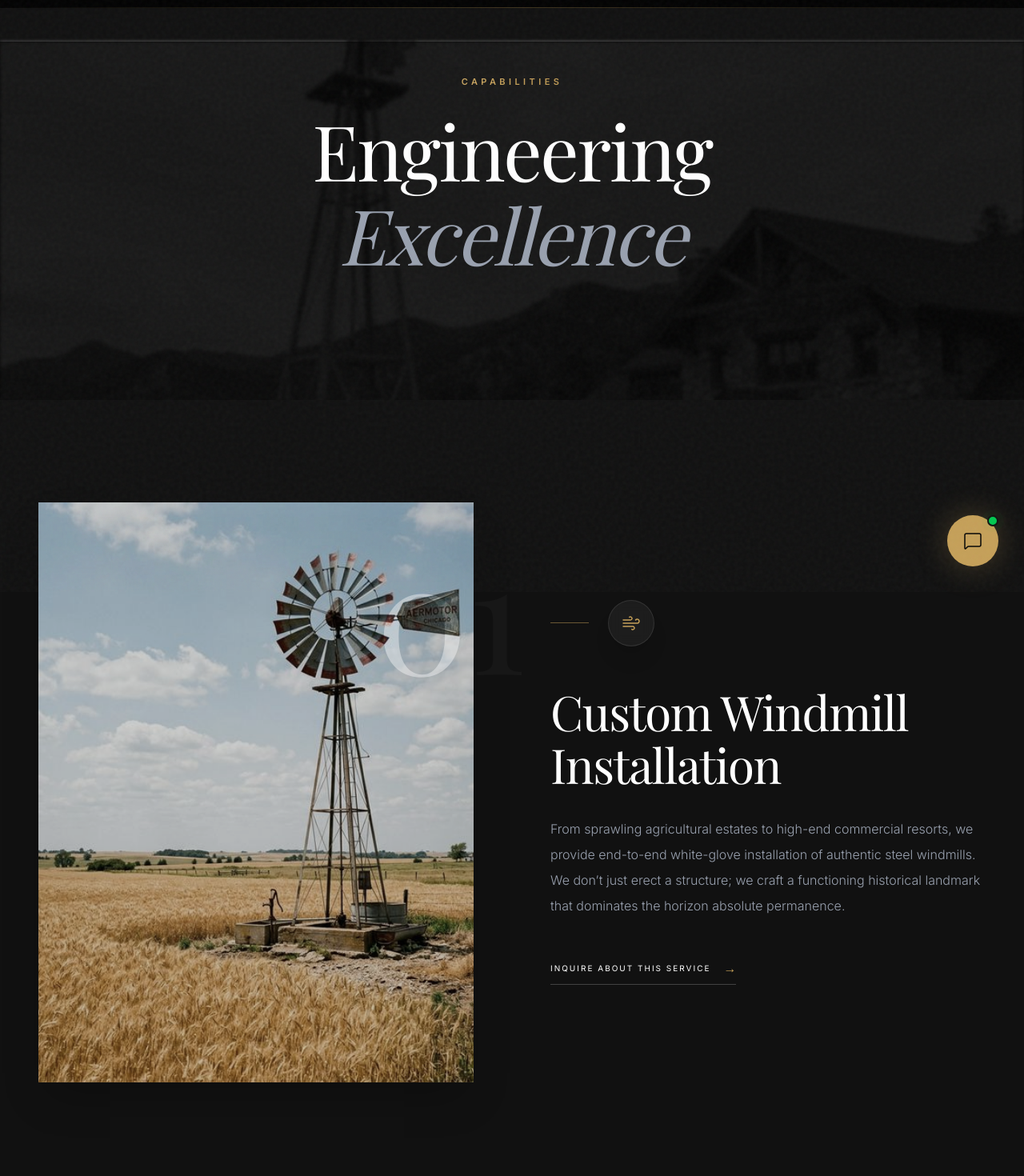
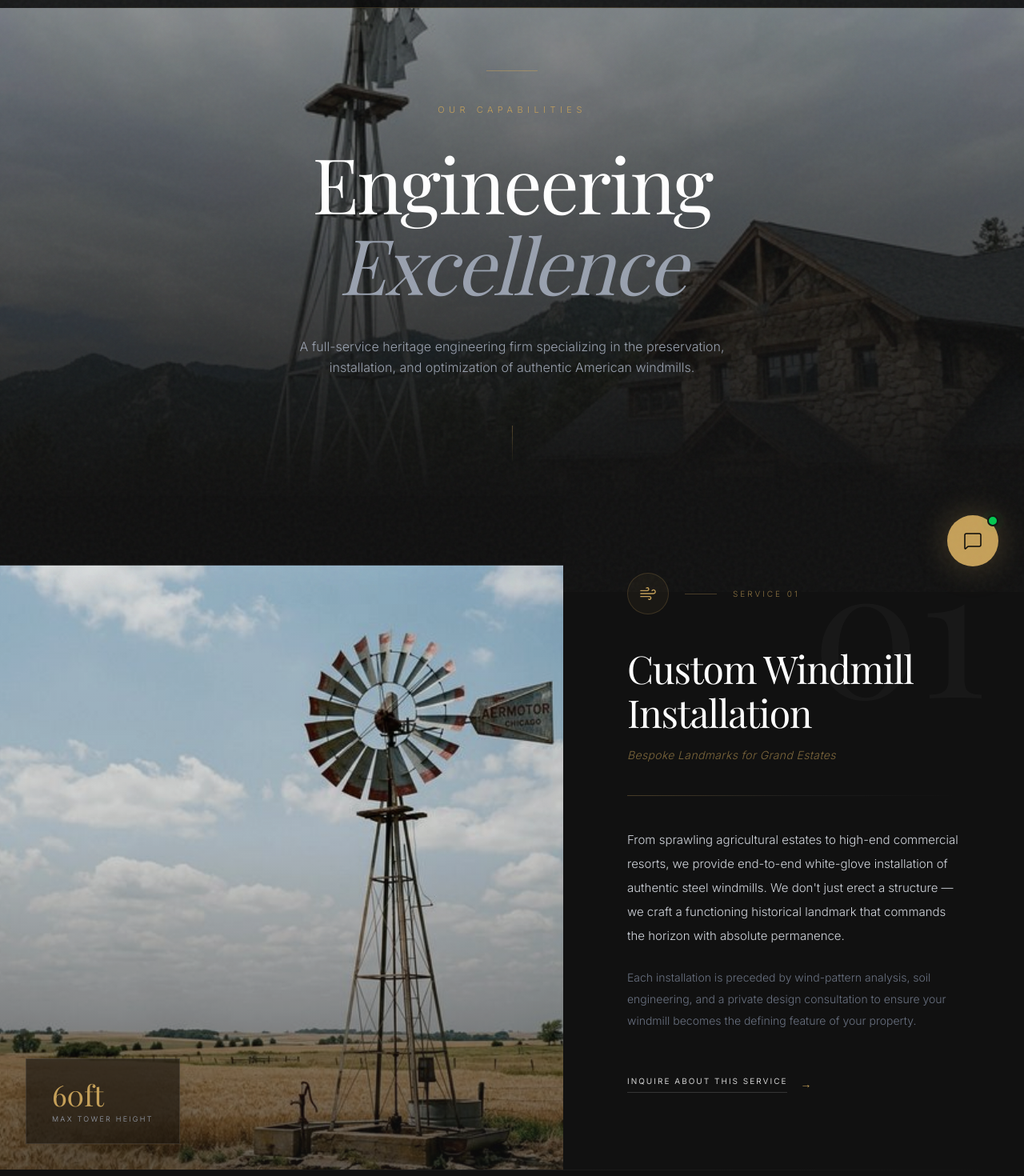
Before and after one commit to Founditmarketing/midwest, a React (Vite) app: page /services in a window 1280 px wide. Shown: the part 60-1530 px from the top of the page at 80% size. Built offline with nearby package versions, Linux system fonts and the light colour scheme; a web font is replaced by a local one.

Commit message:
refine: elevate services page with parallax, glassmorphic stat cards, and richer editorial depth

```diff
--- a/src/pages/Services.tsx
+++ b/src/pages/Services.tsx
@@ -1,4 +1,4 @@
-    import React from 'react';
+import React, { useRef } from 'react';
 import { motion, useScroll, useTransform } from 'motion/react';
 import { Link } from 'react-router-dom';
 import { Wind, Wrench, Droplets, PackageSearch } from 'lucide-react';
@@ -6,155 +6,253 @@ import { Wind, Wrench, Droplets, PackageSearch } from 'lucide-react';
 const services = [
   {
     num: '01',
-    icon: <Wind size={24} className="text-heritage-gold" strokeWidth={1.5} />,
+    icon: <Wind size={22} className="text-heritage-gold" strokeWidth={1.5} />,
     title: 'Custom Windmill Installation',
-    desc: 'From sprawling agricultural estates to high-end commercial resorts, we provide end-to-end white-glove installation of authentic steel windmills. We don’t just erect a structure; we craft a functioning historical landmark that dominates the horizon absolute permanence.',
-    image: '/images/realistic_hero_windmill.png'
+    subtitle: 'Bespoke Landmarks for Grand Estates',
+    desc: 'From sprawling agricultural estates to high-end commercial resorts, we provide end-to-end white-glove installation of authentic steel windmills. We don\'t just erect a structure — we craft a functioning historical landmark that commands the horizon with absolute permanence.',
+    detail: 'Each installation is preceded by wind-pattern analysis, soil engineering, and a private design consultation to ensure your windmill becomes the defining feature of your property.',
+    image: '/images/realistic_hero_windmill.png',
+    stat: { value: '60ft', label: 'Max Tower Height' }
   },
   {
     num: '02',
-    icon: <Droplets size={24} className="text-heritage-gold" strokeWidth={1.5} />,
+    icon: <Droplets size={22} className="text-heritage-gold" strokeWidth={1.5} />,
     title: 'Pond Aeration & Water Delivery',
-    desc: 'Midwest Windmill is the only firm with the capability to retrofit older windmills for modern pond aeration. We utilize sub-surface mathematical engineering and massive rotor torque to deeply oxygenate massive bodies of water, eliminating algae and fostering aquatic life.',
-    image: '/images/realistic_aeration_windmill.png'
+    subtitle: 'Wind-Powered Environmental Engineering',
+    desc: 'Midwest Windmill is the only firm with the capability to retrofit heritage windmills for modern pond aeration. We utilize sub-surface mathematical engineering and massive rotor torque to deeply oxygenate expansive bodies of water — eliminating algae and fostering aquatic life.',
+    detail: 'Our systems aerate up to 2.5 acres of surface water using zero electricity, making them the most sustainable and elegant solution for estate ponds and commercial lakes alike.',
+    image: '/images/realistic_aeration_windmill.png',
+    stat: { value: '2.5ac', label: 'Aeration Capacity' }
   },
   {
     num: '03',
-    icon: <Wrench size={24} className="text-heritage-gold" strokeWidth={1.5} />,
+    icon: <Wrench size={22} className="text-heritage-gold" strokeWidth={1.5} />,
     title: 'Heritage Repairs & Restoration',
-    desc: 'Our master craftsmen have preserved thousands of vintage windmills across the country. We repair catastrophic storm damage, replace rusted motors with heavily-calibrated modern equivalents, and completely restore leaning towers to their absolute original glory.',
-    image: '/images/realistic_barn_windmill.png'
+    subtitle: 'Preserving American Industrial History',
+    desc: 'Our master craftsmen have preserved thousands of vintage windmills across the country. We repair catastrophic storm damage, replace rusted motors with precisely calibrated modern equivalents, and completely restore leaning towers to their absolute original glory.',
+    detail: 'We specialize in Aermotor, Dempster, and Baker windmill restorations — sourcing rare components and hand-fitting each piece to match the original engineering specifications.',
+    image: '/images/realistic_barn_windmill.png',
+    stat: { value: '10k+', label: 'Windmills Restored' }
   },
   {
     num: '04',
-    icon: <PackageSearch size={24} className="text-heritage-gold" strokeWidth={1.5} />,
+    icon: <PackageSearch size={22} className="text-heritage-gold" strokeWidth={1.5} />,
     title: 'Replacement Parts Logistics',
+    subtitle: 'American-Made Components, Shipped Direct',
     desc: 'Beyond full-scale installations, we act as the premier supplier for rare and standard Aermotor replacement parts. We ship high-grade American steel components directly to your site, bypassing cheap imports to guarantee decade-spanning durability.',
-    image: '/images/estate_farm_windmill.png'
+    detail: 'Our warehouse stocks over 500 unique part numbers including gearboxes, sucker rods, wheel assemblies, and galvanized tower sections — all manufactured in the United States.',
+    image: '/images/estate_farm_windmill.png',
+    stat: { value: '500+', label: 'Parts in Stock' }
   }
 ];
 
-export default function Services() {
-  const { scrollYProgress } = useScroll();
-  const yBg = useTransform(scrollYProgress, [0, 1], ['0%', '20%']);
+function ServiceBlock({ svc, index }: { svc: typeof services[0]; index: number }) {
+  const ref = useRef(null);
+  const { scrollYProgress } = useScroll({
+    target: ref,
+    offset: ["start end", "end start"]
+  });
+  const imgY = useTransform(scrollYProgress, [0, 1], ['0%', '12%']);
+  const isReversed = index % 2 === 1;
 
   return (
-    <main className="bg-industrial-charcoal min-h-screen relative overflow-hidden">
-
-      {/* Editorial Hero */}
-      <section className="relative h-[70vh] flex items-center justify-center overflow-hidden">
-        <motion.div style={{ y: yBg }} className="absolute inset-0 z-0">
-          <div className="absolute inset-0 bg-industrial-charcoal-dark/80 z-10 mix-blend-multiply"></div>
-          <img
-            src="/images/realistic_resort_windmill.png"
-            alt="Windmill at resort"
-            className="w-full h-full object-cover grayscale opacity-40 blur-[2px]"
-          />
-        </motion.div>
-
-        <div className="relative z-10 text-center px-6">
-          <motion.span
-            initial={{ opacity: 0, y: 20 }}
-            animate={{ opacity: 1, y: 0 }}
-            transition={{ duration: 1, delay: 0.2 }}
-            className="font-sans text-[10px] md:text-[11px] tracking-[0.4em] uppercase text-gold-gradient font-semibold mb-6 block"
+    <div
+      ref={ref}
+      className={`flex flex-col ${isReversed ? 'lg:flex-row-reverse' : 'lg:flex-row'} items-stretch gap-0 lg:gap-0 relative`}
     >
-            Capabilities
-          </motion.span>
-          <motion.h1
-            initial={{ opacity: 0, y: 20 }}
-            animate={{ opacity: 1, y: 0 }}
-            transition={{ duration: 1, delay: 0.4 }}
-            className="font-serif text-5xl md:text-8xl text-white font-light tracking-tight leading-[1.1]"
-          >
-            Engineering<br className="hidden md:block"/>
-            <span className="italic text-gray-400"> Excellence</span>
-          </motion.h1>
-        </div>
-      </section>
-
-      {/* Services List Editorial */}
-      <section className="py-20 md:py-32">
-        <div className="max-w-[90rem] mx-auto px-6 md:px-12 space-y-32 md:space-y-48">
-          {services.map((svc, index) => (
-            <div key={svc.num} className={`flex flex-col ${index % 2 === 1 ? 'lg:flex-row-reverse' : 'lg:flex-row'} items-center gap-12 lg:gap-24`}>
-
       {/* Image Block */}
       <motion.div
-                initial={{ opacity: 0, scale: 0.95 }}
-                whileInView={{ opacity: 1, scale: 1 }}
+        initial={{ opacity: 0 }}
+        whileInView={{ opacity: 1 }}
         viewport={{ once: true, margin: "-100px" }}
-                transition={{ duration: 1.5, ease: [0.16, 1, 0.3, 1] }}
-                className="w-full lg:w-1/2 relative group"
+        transition={{ duration: 1.5 }}
+        className="w-full lg:w-[55%] relative group overflow-hidden"
       >
-                <div className="aspect-[4/5] md:aspect-[3/4] overflow-hidden shadow-2xl relative">
-                  <div className="absolute inset-0 bg-industrial-charcoal-dark/20 z-10 group-hover:bg-transparent transition-colors duration-1000"></div>
-                  <img
+        <div className="aspect-[4/3] sm:aspect-[3/4] lg:aspect-auto lg:h-full min-h-[500px] md:min-h-[700px] overflow-hidden relative">
+          <motion.img
+            style={{ y: imgY }}
             src={svc.image}
             alt={svc.title}
-                    className="w-full h-full object-cover grayscale-[30%] group-hover:grayscale-0 transition-all duration-[3s] group-hover:scale-105"
+            className="absolute inset-0 w-full h-[115%] object-cover grayscale-[20%] group-hover:grayscale-0 transition-all duration-[2s] ease-out"
           />
+          <div className="absolute inset-0 bg-gradient-to-t from-industrial-charcoal/60 via-industrial-charcoal/10 to-transparent z-10"></div>
+          <div className="absolute inset-0 bg-industrial-charcoal/10 group-hover:bg-transparent transition-colors duration-1000 z-10"></div>
         </div>
 
-                {/* Floating Numeral */}
-                <div className={`absolute top-10 ${index % 2 === 1 ? '-left-8 lg:-left-16' : '-right-8 lg:-right-16'} z-20 hidden md:block mix-blend-overlay`}>
-                  <span className="font-serif text-8xl lg:text-[12rem] text-white/40 font-light leading-none">{svc.num}</span>
+        {/* Floating Stat Card */}
+        <div className={`absolute bottom-8 ${isReversed ? 'right-8' : 'left-8'} z-20`}>
+          <div className="bg-black/50 backdrop-blur-2xl border border-white/10 px-8 py-6 shadow-2xl">
+            <div className="font-serif text-3xl md:text-4xl text-heritage-gold font-light mb-1">{svc.stat.value}</div>
+            <div className="font-sans text-[8px] md:text-[9px] tracking-[0.25em] uppercase text-gray-400 font-light">{svc.stat.label}</div>
+          </div>
         </div>
       </motion.div>
 
       {/* Text Block */}
       <motion.div
-                initial={{ opacity: 0, y: 40 }}
-                whileInView={{ opacity: 1, y: 0 }}
+        initial={{ opacity: 0, x: isReversed ? -40 : 40 }}
+        whileInView={{ opacity: 1, x: 0 }}
         viewport={{ once: true, margin: "-100px" }}
-                transition={{ duration: 1.2, delay: 0.2, ease: [0.16, 1, 0.3, 1] }}
-                className="w-full lg:w-1/2"
+        transition={{ duration: 1.2, delay: 0.15, ease: [0.16, 1, 0.3, 1] }}
+        className="w-full lg:w-[45%] flex flex-col justify-center px-8 py-16 md:px-16 lg:px-20 lg:py-24 relative"
       >
-                <div className="flex items-center space-x-6 mb-8 md:mb-12">
-                  <div className="w-12 h-[1px] bg-heritage-gold/50 hidden md:block"></div>
-                  <div className="p-4 border border-white/10 bg-white/5 rounded-full backdrop-blur-sm shadow-xl shrink-0">
+        {/* Background Numeral */}
+        <span className="absolute top-8 right-8 lg:top-12 lg:right-12 font-serif text-[8rem] lg:text-[14rem] text-white/[0.03] font-light leading-none select-none pointer-events-none">
+          {svc.num}
+        </span>
+
+        <div className="relative z-10">
+          {/* Icon + Label */}
+          <div className="flex items-center space-x-5 mb-10">
+            <div className="p-3.5 border border-heritage-gold/20 bg-heritage-gold/5 rounded-full">
               {svc.icon}
             </div>
-                  <span className="font-sans text-[10px] md:text-[11px] tracking-[0.3em] uppercase text-heritage-gold/80 flex-grow md:hidden">
+            <div className="w-10 h-[1px] bg-heritage-gold/30"></div>
+            <span className="font-sans text-[9px] md:text-[10px] tracking-[0.3em] uppercase text-heritage-gold/70 font-light">
               Service {svc.num}
             </span>
           </div>
 
-                <h2 className="font-serif text-4xl md:text-5xl lg:text-6xl text-white font-light tracking-tight mb-8 leading-[1.1]">
+          {/* Title */}
+          <h2 className="font-serif text-3xl md:text-4xl lg:text-5xl text-white font-light tracking-tight leading-[1.15] mb-4">
             {svc.title}
           </h2>
 
-                <p className="font-sans text-sm md:text-base text-gray-400 font-light leading-[2] md:leading-loose mb-12 max-w-xl">
+          {/* Subtitle */}
+          <p className="font-sans text-xs md:text-sm text-heritage-gold/60 tracking-wide font-light mb-10 italic">
+            {svc.subtitle}
+          </p>
+
+          {/* Thin Divider */}
+          <div className="w-full h-[1px] bg-gradient-to-r from-heritage-gold/30 via-white/5 to-transparent mb-10"></div>
+
+          {/* Descriptions */}
+          <p className="font-sans text-sm md:text-[15px] text-gray-300 font-light leading-[2] mb-6">
             {svc.desc}
           </p>
+          <p className="font-sans text-xs md:text-sm text-gray-500 font-light leading-[1.9] mb-12">
+            {svc.detail}
+          </p>
 
+          {/* CTA */}
           <Link
             to="/consultation"
-                 className="group inline-flex items-center space-x-4 pb-2 border-b border-white/20 hover:border-heritage-gold transition-colors duration-300"
+            className="group inline-flex items-center space-x-4"
           >
-                  <span className="font-sans text-[9px] md:text-[10px] tracking-[0.2em] uppercase text-white group-hover:text-heritage-gold transition-colors">
+            <span className="font-sans text-[9px] md:text-[10px] tracking-[0.2em] uppercase text-white/80 group-hover:text-heritage-gold transition-colors duration-300 border-b border-white/15 group-hover:border-heritage-gold/50 pb-1.5">
               Inquire About This Service
             </span>
-                  <span className="text-heritage-gold group-hover:translate-x-2 transition-transform duration-300">→</span>
+            <span className="text-heritage-gold text-sm group-hover:translate-x-2 transition-transform duration-300">→</span>
           </Link>
+        </div>
       </motion.div>
     </div>
-          ))}
-        </div>
+  );
+}
+
+export default function Services() {
+  const heroRef = useRef(null);
+  const { scrollYProgress: heroScroll } = useScroll({
+    target: heroRef,
+    offset: ["start start", "end start"]
+  });
+  const heroImgY = useTransform(heroScroll, [0, 1], ['0%', '30%']);
+  const heroOpacity = useTransform(heroScroll, [0, 0.8], [1, 0]);
+
+  return (
+    <main className="bg-industrial-charcoal min-h-screen relative overflow-hidden">
+
+      {/* ─── EDITORIAL HERO ─── */}
+      <section ref={heroRef} className="relative h-[75vh] md:h-[85vh] flex items-center justify-center overflow-hidden">
+        <motion.div style={{ y: heroImgY }} className="absolute inset-0 z-0">
+          <div className="absolute inset-0 bg-gradient-to-b from-industrial-charcoal/40 via-industrial-charcoal/70 to-industrial-charcoal z-10"></div>
+          <img
+            src="/images/realistic_resort_windmill.png"
+            alt="Heritage windmill at a luxury resort"
+            className="w-full h-[120%] object-cover"
+          />
+        </motion.div>
+
+        <motion.div style={{ opacity: heroOpacity }} className="relative z-10 text-center px-6 max-w-5xl mx-auto">
+          <motion.div
+            initial={{ width: 0 }}
+            animate={{ width: '4rem' }}
+            transition={{ duration: 1.2, delay: 0.2, ease: [0.16, 1, 0.3, 1] }}
+            className="h-[1px] bg-heritage-gold/50 mx-auto mb-10 overflow-hidden"
+          />
+          <motion.span
+            initial={{ opacity: 0, y: 15 }}
+            animate={{ opacity: 1, y: 0 }}
+            transition={{ duration: 1, delay: 0.4 }}
+            className="font-sans text-[10px] md:text-[11px] tracking-[0.5em] uppercase text-heritage-gold font-light mb-8 block"
+          >
+            Our Capabilities
+          </motion.span>
+          <motion.h1
+            initial={{ opacity: 0, y: 20 }}
+            animate={{ opacity: 1, y: 0 }}
+            transition={{ duration: 1.2, delay: 0.6 }}
+            className="font-serif text-5xl sm:text-6xl md:text-8xl text-white font-light tracking-tight leading-[1.05]"
+          >
+            Engineering<br />
+            <span className="italic text-gray-400">Excellence</span>
+          </motion.h1>
+          <motion.p
+            initial={{ opacity: 0, y: 15 }}
+            animate={{ opacity: 1, y: 0 }}
+            transition={{ duration: 1, delay: 0.9 }}
+            className="font-sans text-sm md:text-base text-gray-400 font-light leading-relaxed max-w-xl mx-auto mt-10"
+          >
+            A full-service heritage engineering firm specializing in the preservation, installation, and optimization of authentic American windmills.
+          </motion.p>
+        </motion.div>
+
+        {/* Scroll Indicator */}
+        <motion.div
+          initial={{ opacity: 0 }}
+          animate={{ opacity: 1 }}
+          transition={{ delay: 1.5 }}
+          className="absolute bottom-10 left-1/2 -translate-x-1/2 z-10"
+        >
+          <div className="w-[1px] h-12 bg-gradient-to-b from-heritage-gold/50 to-transparent animate-pulse"></div>
+        </motion.div>
       </section>
 
-      {/* End CTA */}
-      <section className="py-32 bg-industrial-charcoal-dark border-t border-white/5 text-center px-6">
+      {/* ─── SERVICE BLOCKS ─── */}
+      <section>
+        {services.map((svc, index) => (
+          <div key={svc.num}>
+            {/* Thin separator between services */}
+            {index > 0 && (
+              <div className="max-w-7xl mx-auto px-8">
+                <div className="h-[1px] bg-gradient-to-r from-transparent via-white/5 to-transparent"></div>
+              </div>
+            )}
+            <ServiceBlock svc={svc} index={index} />
+          </div>
+        ))}
+      </section>
+
+      {/* ─── END CTA ─── */}
+      <section className="py-28 md:py-40 bg-industrial-charcoal-dark border-t border-white/5 text-center px-6 relative overflow-hidden">
+        <div className="absolute inset-0 opacity-10">
+          <div className="absolute inset-0 bg-[radial-gradient(ellipse_at_center,_var(--tw-gradient-stops))] from-heritage-gold/15 via-transparent to-transparent"></div>
+        </div>
         <motion.div
-           initial={{ opacity: 0, y: 20 }}
+          initial={{ opacity: 0, y: 25 }}
           whileInView={{ opacity: 1, y: 0 }}
           viewport={{ once: true }}
-           transition={{ duration: 1 }}
+          transition={{ duration: 1.2 }}
+          className="relative z-10"
         >
-           <h3 className="font-serif text-4xl md:text-6xl text-white font-light tracking-tight mb-12">
-              Ready to create your<br className="hidden md:block"/>
-              <span className="italic text-gray-400"> heritage landmark?</span>
+          <div className="w-16 h-[1px] bg-heritage-gold/30 mx-auto mb-12"></div>
+          <h3 className="font-serif text-4xl md:text-6xl text-white font-light tracking-tight leading-[1.15] mb-6">
+            Ready to create your<br />
+            <span className="italic text-gray-400">heritage landmark?</span>
           </h3>
+          <p className="font-sans text-sm text-gray-500 font-light max-w-md mx-auto mb-14">
+            Begin with a private consultation. Our team will guide you through every step of the commission experience.
+          </p>
           <Link
             to="/consultation"
             className="inline-flex items-center justify-center px-12 py-5 border border-heritage-gold text-heritage-gold hover:bg-heritage-gold hover:text-industrial-charcoal-dark transition-all duration-500 font-sans text-[10px] tracking-[0.3em] uppercase group"
```
Lines whose indentation alone changed are shown as unchanged.
